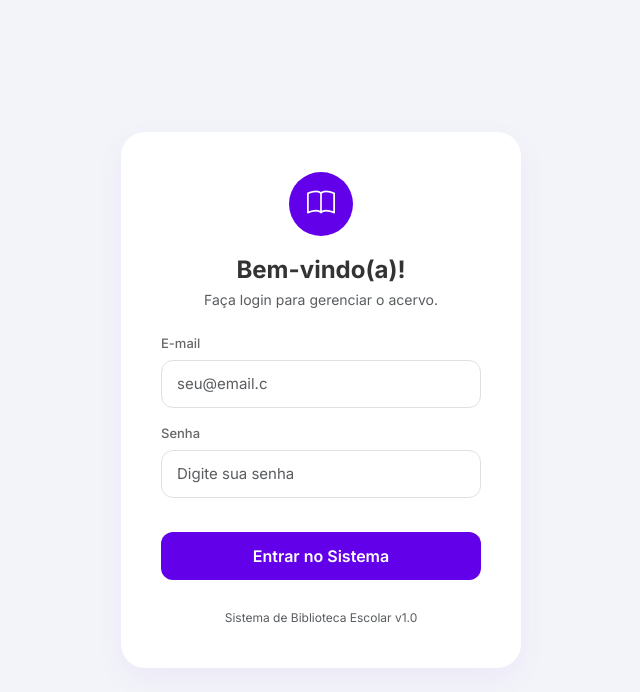
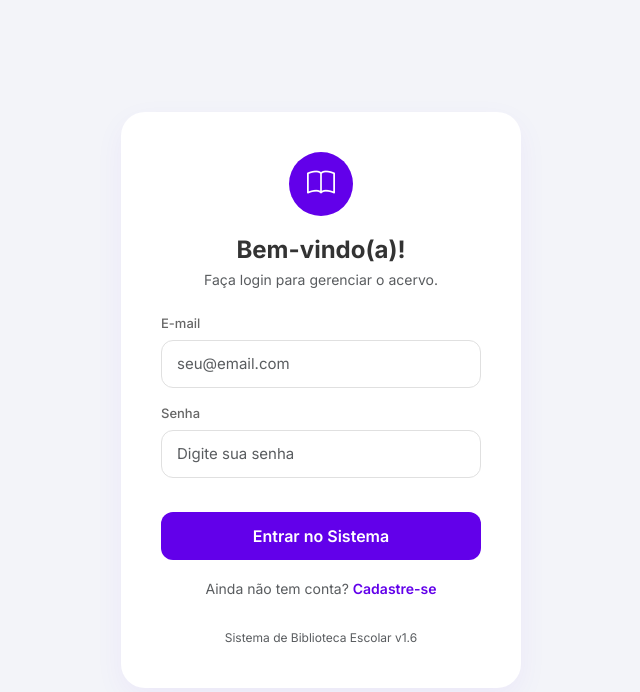
Before and after one commit to yaneduardo117/Biblioteca-escolar, a Django app: page /login/ in a window 1280 px wide. Shown: the top 692 px of the page, without its empty margins (319-959 px from the left). Run offline with Django 5.2, Linux system fonts and the light colour scheme; parts of the project's set-up code (start-up, migrations or seed data) failed here and were passed over.

Commit message:
colocado o link para direcionar para a tela de cadastro, mudança da versão para a 1.6

```diff
--- a/core/templates/login.html
+++ b/core/templates/login.html
@@ -76,6 +76,17 @@
             color: #666;
             margin-bottom: 6px;
         }
+        /* Link de Cadastro estilo Hover */
+        .link-cadastro {
+            color: var(--cor-roxo-principal);
+            text-decoration: none;
+            font-weight: 600;
+            transition: 0.2s;
+        }
+        .link-cadastro:hover {
+            color: #4a00b0;
+            text-decoration: underline;
+        }
     </style>
 </head>
 <body>
@@ -99,7 +110,7 @@
 
             <div class="mb-3">
                 <label class="label-custom">E-mail</label>
-                <input type="text" name="username" class="form-control" placeholder="seu@email.c" required>
+                <input type="text" name="username" class="form-control" placeholder="seu@email.com" required>
             </div>
 
             <div class="mb-4">
@@ -110,8 +121,15 @@
             <button type="submit" class="btn-roxo">Entrar no Sistema</button>
         </form>
 
+        <div class="text-center mt-3">
+            <small class="text-muted">
+                Ainda não tem conta?
+                <a href="{% url 'cadastrar_usuario' %}" class="link-cadastro">Cadastre-se</a>
+            </small>
+        </div>
+
         <div class="mt-4">
-            <small class="text-muted" style="font-size: 12px;">Sistema de Biblioteca Escolar v1.0</small>
+            <small class="text-muted" style="font-size: 12px;">Sistema de Biblioteca Escolar v1.6</small>
         </div>
     </div>
 
```
